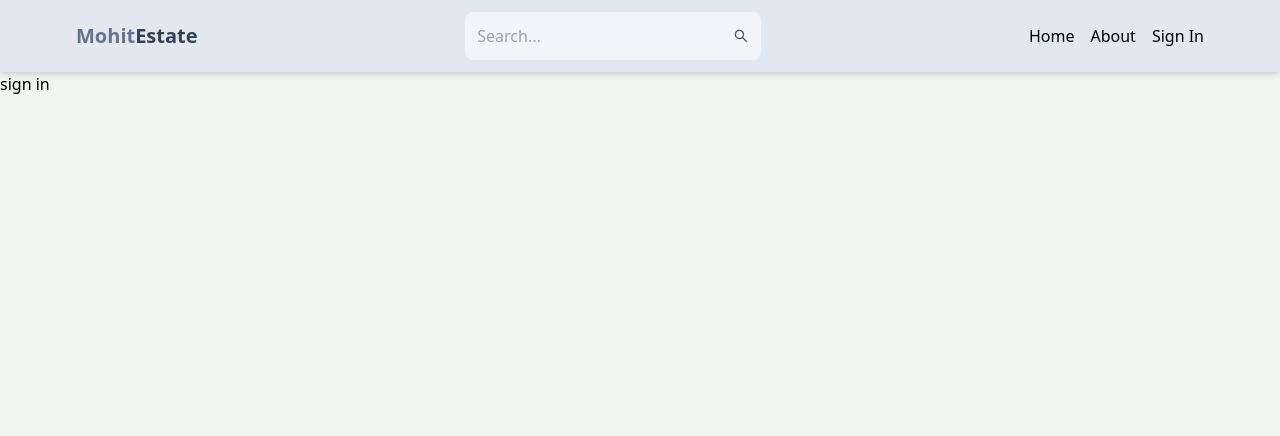
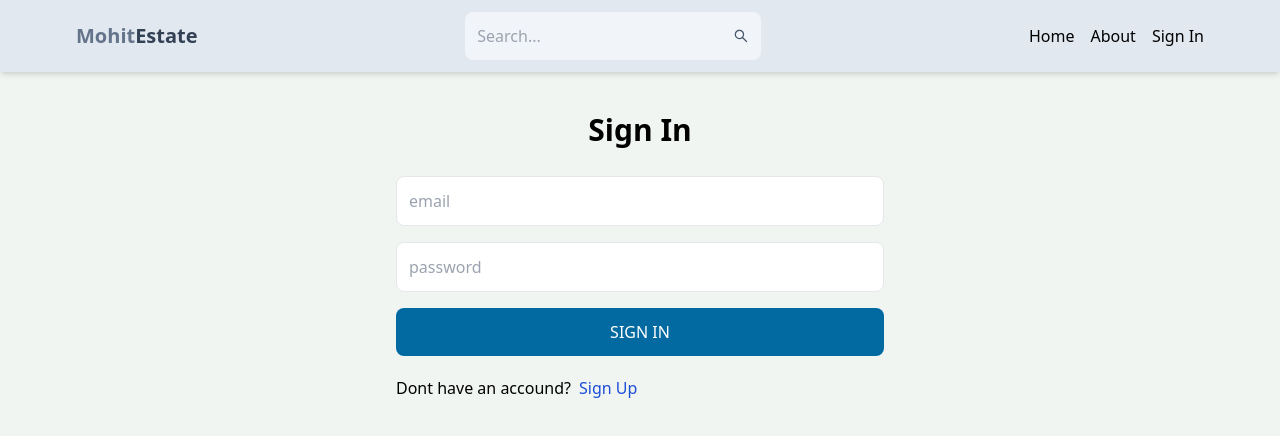
Before and after one commit to mohitrakh/mern-estate, a React (Vite) app in the folder client/: page /sign-in in a window 1280 px wide. Shown: the top 436 px of the page. Built offline with nearby package versions, Linux system fonts and the light colour scheme.

Commit message:
complete signin

```diff
--- a/client/src/pages/SignIn.jsx
+++ b/client/src/pages/SignIn.jsx
@@ -1,7 +1,83 @@
-import React from "react";
+import React, { useState } from "react";
+import { Link, useNavigate } from "react-router-dom";
 
 const SignIn = () => {
-  return <div>sign in</div>;
+  const [formData, setFormData] = useState({});
+  const [loading, setLoading] = useState(false);
+  const [error, seterror] = useState(null);
+  const navigate = useNavigate();
+  const handleChange = (e) => {
+    setFormData({
+      ...formData,
+      [e.target.id]: e.target.value,
+    });
+  };
+
+  const handleSubmit = async (e) => {
+    e.preventDefault();
+    try {
+      setLoading(true);
+      const res = await fetch("/api/auth/signin", {
+        method: "POST",
+        headers: {
+          "Content-Type": "application/json",
+        },
+        body: JSON.stringify(formData),
+      });
+      const data = await res.json();
+      if (data.success === false) {
+        setLoading(false);
+        seterror(data.message);
+        console.log(error);
+        return;
+      }
+      setLoading(false);
+      navigate("/");
+    } catch (error) {
+      setLoading(false);
+      seterror(error);
+    }
+  };
+
+  return (
+    <div className="p-3 max-w-lg mx-auto">
+      <h1 className="text-3xl text-center font-semibold my-7">Sign In</h1>
+      <form onSubmit={handleSubmit} className="flex flex-col gap-4">
+        <input
+          required
+          type="email"
+          name=""
+          id="email"
+          className="border p-3 rounded-lg"
+          placeholder="email"
+          onChange={handleChange}
+        />
+        <input
+          required
+          type="password"
+          name=""
+          id="password"
+          className="border p-3 rounded-lg"
+          placeholder="password"
+          onChange={handleChange}
+        />
+        <button
+          disabled={loading}
+          className="bg-sky-700 text-white p-3 rounded-lg uppercase hover:opacity-95 disabled:opacity-80"
+        >
+          {loading ? "Loading..." : "Sign In"}
+        </button>
+      </form>
+
+      <div className="flex gap-2 mt-5">
+        <p>Dont have an accound?</p>
+        <Link to={"/sign-up"}>
+          <span className="text-blue-700">Sign Up</span>
+        </Link>
+      </div>
+      {error && <p className="text-red-500 mt-5">{error}</p>}
+    </div>
+  );
 };
 
 export default SignIn;
```
